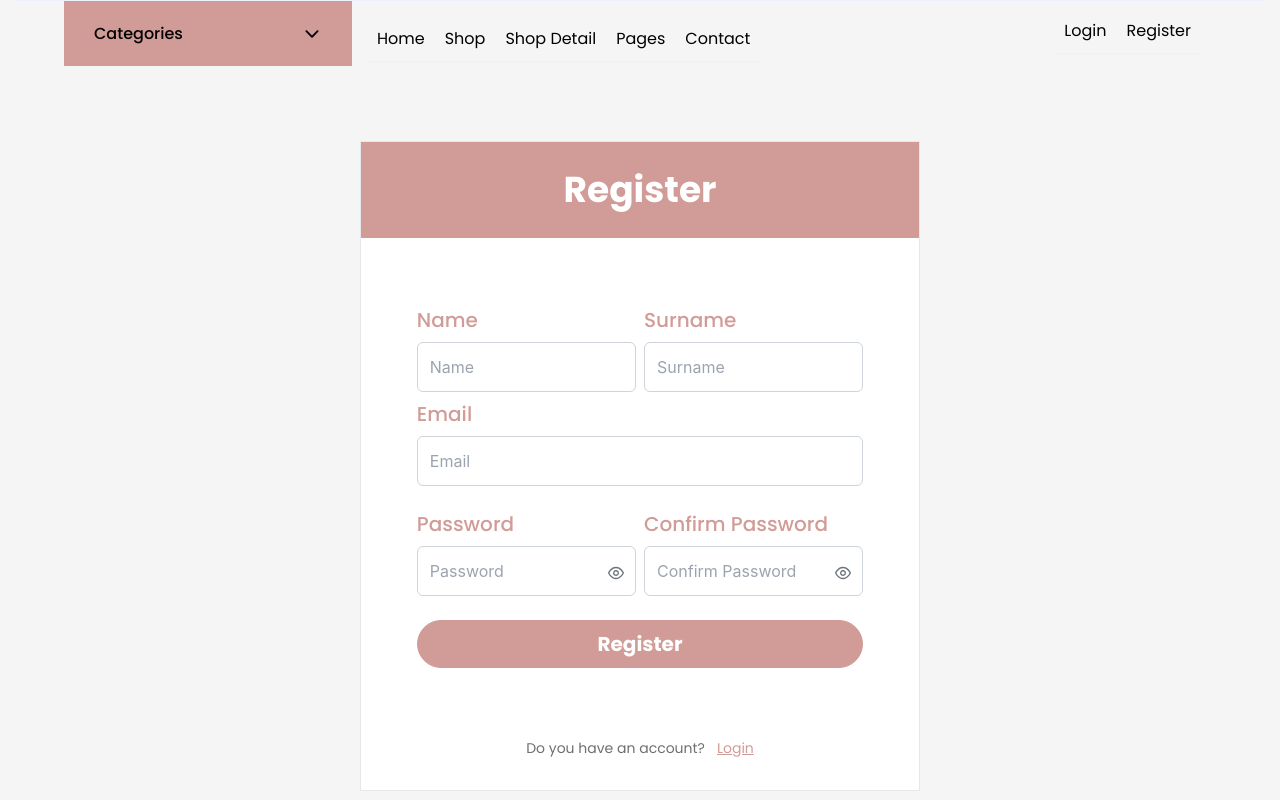
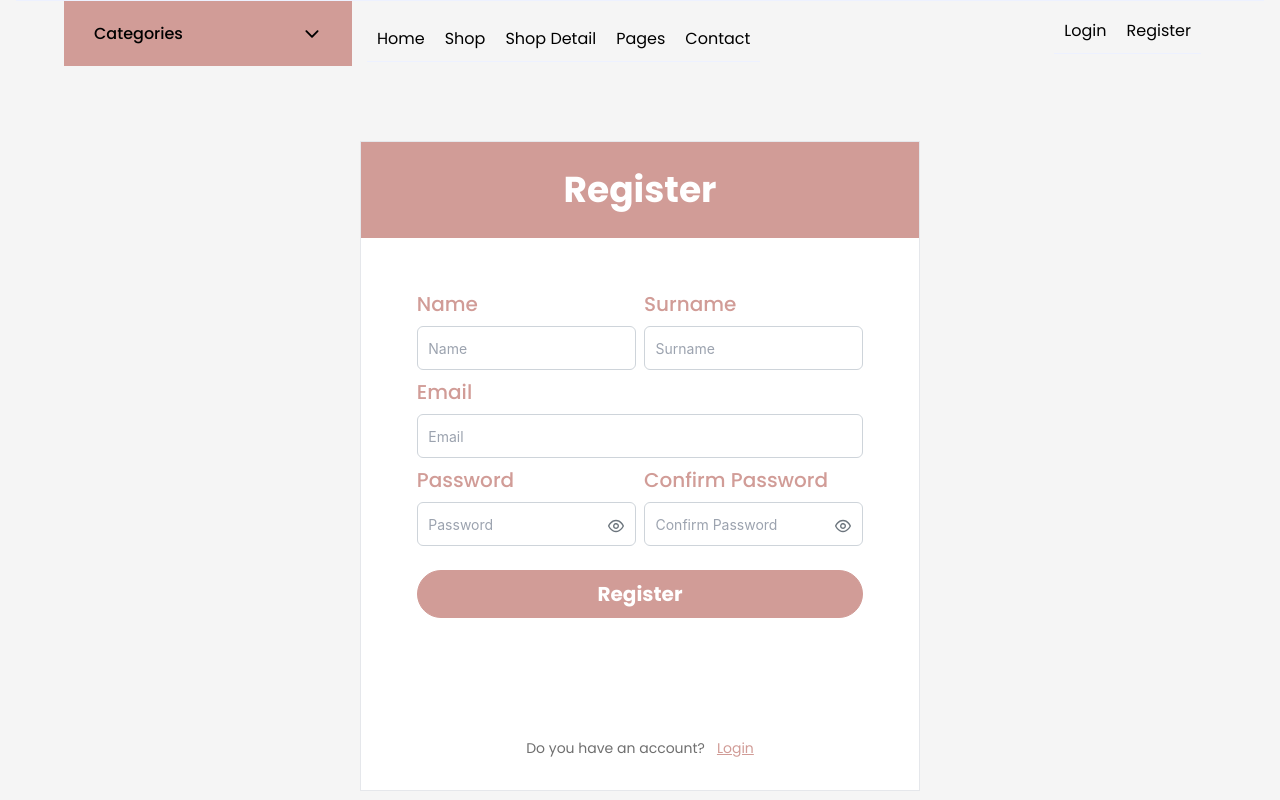
Before and after one commit to Mstfucrr/React-DailyShop, a React (Vite) app: page /register in a window 1280 px wide. Built offline with nearby package versions, Linux system fonts and the light colour scheme.

Commit message:
add register validationSchema and add data for test to auth service

```diff
--- a/src/components/auth/registerForm.tsx
+++ b/src/components/auth/registerForm.tsx
@@ -1,37 +1,173 @@
 import { InputText } from 'primereact/inputtext'
 import { Password } from 'primereact/password'
-import React from 'react'
+import * as Yup from 'yup'
+import { useFormik } from 'formik'
+
+import { useState } from 'react'
+import { useDispatch } from 'react-redux'
+import { emailRegex, passwordRegex } from '@/helper/regex'
+import { useNavigate } from 'react-router-dom'
+import { authService } from '@/services/auth/auth.service'
+import { IRegister } from '@/services/auth/types'
+import { SET_TOAST } from '@/store/Toast'
+
+import { AiOutlineLoading3Quarters } from 'react-icons/ai'
 
 type Props = {}
 
 const RegisterForm = (props: Props) => {
+
+
+    const dispatch = useDispatch()
+    const navigate = useNavigate()
+    const [isLoading, setIsLoading] = useState(false)
+
+    const validationSchema = Yup.object().shape({
+        name: Yup.string()
+            .required('Name is required')
+            .max(50, 'Name is too long')
+            .min(2, 'Name is too short'),
+        surname: Yup.string()
+            .required('Surname is required')
+            .max(50, 'Surname is too long')
+            .min(2, 'Surname is too short'),
+        email: Yup.string()
+            .email('Email is invalid')
+            .required('Email is required')
+            .max(50, 'Email is too long')
+            .min(2, 'Email is too short')
+            .matches(emailRegex(), 'Email is invalid'),
+        password: Yup.string()
+            .required('Password is required')
+            .max(50, 'Password is too long')
+            .min(2, 'Password is too short')
+            .matches(passwordRegex(), 'Password is invalid'),
+        confirmPassword: Yup.string()
+            .required('Confirm Password is required')
+            .max(50, 'Confirm Password is too long')
+            .min(2, 'Confirm Password is too short')
+            .matches(passwordRegex(), 'Confirm Password is invalid'),
+    })
+
+    const formik = useFormik({
+        initialValues: {
+            name: '',
+            surname: '',
+            email: '',
+            password: '',
+            confirmPassword: '',
+        },
+        validationSchema,
+        onSubmit: async (values) => {
+            setIsLoading(true)
+            if (values.password !== values.confirmPassword) {
+                setIsLoading(false)
+                dispatch(SET_TOAST({
+                    severity: 'error',
+                    summary: 'Error Message',
+                    detail: 'Password and Confirm Password are not the same',
+                    life: 3000
+                }))
+                return
+            }
+
+            const [err, data] = await authService.register(values as unknown as IRegister)
+            console.log(err, data)
+            if (err) {
+                setIsLoading(false)
+                dispatch(SET_TOAST({
+                    severity: 'error',
+                    summary: 'Error Message',
+                    detail: err.message,
+                    life: 3000
+                }))
+                return
+            }
+            const accessToken = data?.data || undefined
+            console.log("accessToken", accessToken)
+            formik.resetForm()
+            setIsLoading(false)
+            dispatch(SET_TOAST({
+                severity: 'success',
+                summary: 'Success Message',
+                detail: 'Register Success',
+                life: 3000
+            }))
+            // navigate('/login')
+
+
+        }
+
+    })
+
+
+
     return (
-        <form className='w-4/5 h-4/5 flex flex-col' action=""
-            // onSubmit={handleSubmit}
+        <form className='w-4/5 h-4/5 flex flex-col' action=''
+            onSubmit={formik.handleSubmit}
         >
             <div className="flex md:flex-row flex-col justify-between">
 
-                <div className="flex flex-col mt-4 w-full mr-2">
+                <div className="flex flex-col w-full mr-2">
                     <label htmlFor="name" className='text-primary text-xl font-medium'>Name</label>
-                    <InputText placeholder="Name" className='w-full !my-2' name='name' id='name'
+                    <InputText placeholder="Name" name='name' id='name'
+                        value={formik.values.name}
+                        onChange={formik.handleChange}
+                        className={
+                            formik.errors.name && formik.touched.name
+                                ? 'w-full !my-2 p-inputtext-sm p-invalid'
+                                : 'w-full !my-2 p-inputtext-sm'
+                        }
                     />
+                    {formik.errors.name && formik.touched.name ? (
+                        <small id="username2-help" className="p-error p-d-block">
+                            {formik.errors.name}
+                        </small>
+                    ) : null}
+
+
                 </div>
-                <div className="flex flex-col mt-4 w-full">
+                <div className="flex flex-col w-full">
                     <label htmlFor="surname" className='text-primary text-xl font-medium'>Surname</label>
-                    <InputText placeholder="Surname" className='w-full !my-2' name='surname' id='surname'
+                    <InputText placeholder="Surname" name='surname' id='surname'
+                        value={formik.values.surname}
+                        onChange={formik.handleChange}
+                        className={
+                            formik.errors.surname && formik.touched.surname
+                                ? 'w-full !my-2 p-inputtext-sm p-invalid'
+                                : 'w-full !my-2 p-inputtext-sm'
+                        }
                     />
+                    {formik.errors.surname && formik.touched.surname ? (
+                        <small id="username2-help" className="p-error p-d-block">
+                            {formik.errors.surname}
+                        </small>
+                    ) : null}
+
                 </div>
             </div>
             <div className="flex flex-col">
                 <label htmlFor="email" className='text-primary text-xl font-medium'>Email</label>
-                <InputText placeholder="Email" className='w-full !my-2' name='email' id='email'
+                <InputText placeholder="Email" name='email' id='email'
+                    value={formik.values.email}
+                    onChange={formik.handleChange}
+                    className={
+                        formik.errors.email && formik.touched.email
+                            ? 'w-full !my-2 p-inputtext-sm p-invalid'
+                            : 'w-full !my-2 p-inputtext-sm'
+                    }
                 />
+                {formik.errors.email && formik.touched.email ? (
+                    <small id="username2-help" className="p-error p-d-block">
+                        {formik.errors.email}
+                    </small>
+                ) : null}
             </div>
             <div className="flex sm:flex-row flex-col justify-between">
 
-                <div className="flex flex-col mt-4 mr-2">
+                <div className="flex flex-col sm:w-1/2 mr-2">
                     <label htmlFor="password" className='text-primary text-xl font-medium'>Password</label>
-                    <Password placeholder="Password" name='password' className='!my-2' id='password' toggleMask
+                    <Password placeholder="Password" name='password' id='password' toggleMask
                         pt={{
                             "input": {
                                 className: "w-full"
@@ -43,12 +179,23 @@ const RegisterForm = (props: Props) => {
                                 className: "relative flex -top-1"
                             }
                         }}
+                        className={
+                            formik.errors.password && formik.touched.password
+                                ? '!my-2 p-inputtext-sm p-invalid'
+                                : '!my-2 p-inputtext-sm'
+                        }
+                        value={formik.values.password}
+                        onChange={formik.handleChange}
                     />
-
+                    {formik.errors.password && formik.touched.password ? (
+                        <small id="username2-help" className="p-error p-d-block">
+                            {formik.errors.password}
+                        </small>
+                    ) : null}
                 </div>
-                <div className="flex flex-col mt-4">
+                <div className="flex flex-col sm:w-1/2">
                     <label htmlFor="confirmPassword" className='text-primary text-xl font-medium'>Confirm Password</label>
-                    <Password placeholder="Confirm Password" name='confirmPassword' className='!my-2' id='confirmPassword' toggleMask
+                    <Password placeholder="Confirm Password" name='confirmPassword' id='confirmPassword' toggleMask
                         pt={{
                             "input": {
                                 className: "w-full"
@@ -60,7 +207,21 @@ const RegisterForm = (props: Props) => {
                                 className: "relative flex -top-1"
                             }
                         }}
+                        className={
+                            formik.errors.confirmPassword && formik.touched.confirmPassword
+                                ? '!my-2 p-inputtext-sm p-invalid'
+                                : '!my-2 p-inputtext-sm'
+                        }
+                        value={formik.values.confirmPassword}
+                        onChange={formik.handleChange}
+
                     />
+                    {formik.errors.confirmPassword && formik.touched.confirmPassword ? (
+                        <small id="username2-help" className="p-error p-d-block">
+                            {formik.errors.confirmPassword}
+                        </small>
+                    ) : null}
+
                 </div>
             </div>
 
@@ -77,7 +238,17 @@ const RegisterForm = (props: Props) => {
             <div className="flex flex-col mt-4">
                 <button className='w-full h-12 bg-primary text-white text-xl font-bold rounded-3xl
                          hover:text-primary hover:bg-white hover:border-primary border border-solid border-primary
-                         transition duration-300 ease-in-out'>Register</button>
+                         transition duration-300 ease-in-out'
+                >
+                    {isLoading ?
+
+                        (<div className="flex justify-center items-center w-full">
+                            <div className="animate-spin rounded-full h-6 w-6 border-b-2 border-white"></div>
+                        </div>)
+                        : <div>Register</div>
+                    }
+
+                </button>
             </div>
 
 
--- a/src/services/auth/auth.service.ts
+++ b/src/services/auth/auth.service.ts
@@ -5,6 +5,7 @@ import {
 
 const login = async (input: ILogin) => {
     // const { data } = await axios.post('https://api.dailyshop.com/api/Auth/sign-in', { input });
+    // return data;
     // for testing
     const token = "eyJhbGciOiJIUzI1NiIsInR5cCI6IkpXVCJ9.eyJzdWIiOiIxMTE"
     console.log("input", input)
@@ -19,7 +20,7 @@ const login = async (input: ILogin) => {
             "firstName": "John",
             "lastName": "Doe",
             "role": "admin",
-            "token": "eyJhbGciOiJIUzI1NiIsInR5cCI6IkpXVCJ9.eyJzdWIiOiIxMTE"
+            "token": token
         }
     }
     return [null, data]
@@ -35,8 +36,29 @@ const login = async (input: ILogin) => {
 }
 
 const register = async (input: IRegister) => {
-    const { data } = await axios.post('https://api.dailyshop.com/api/Auth/sign-up', { input });
-    return data;
+    // const { data } = await axios.post('https://api.dailyshop.com/api/Auth/sign-up', { input });
+    // return data;
+
+
+    // for testing
+    const data = {
+        "status": 200,
+        "message": "Register successfully",
+        'Content-Type': 'application/json',
+        "data": {
+            "id": 1,
+            "email": input.email,
+            "firstName": "John",
+            "lastName": "Doe",
+            "role": "admin",
+            "token": "eyJhbGciOiJIUzI1NiIsInR5cCI6IkpXVCJ9.eyJzdWIiOiIxMTE"
+        }
+
+    }
+    return [null, data]
+
+
+
 }
 
 export const authService = {
```
